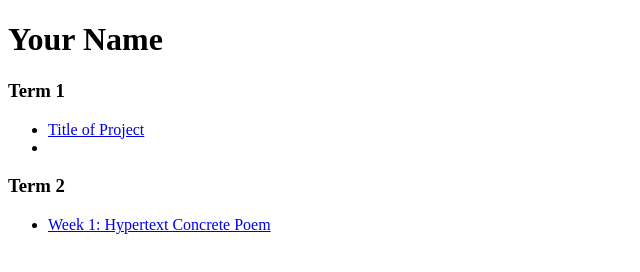
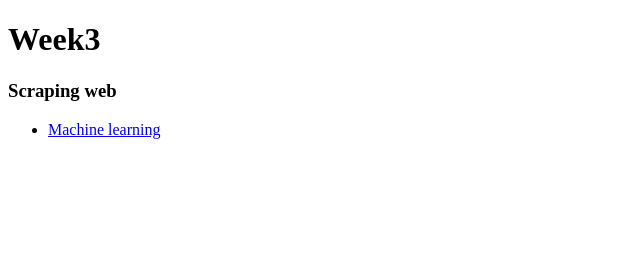
Before and after one commit to wlin005/Week3, a plain HTML site: page index.html in a window 1280 px wide. Shown: the whole page, without its empty margins (0-640 px from the left). Drawn offline with Linux system fonts and the light colour scheme.

Commit message:
machine learning

```diff
--- a/index.html
+++ b/index.html
@@ -11,29 +11,29 @@
         <!--This week we are keeping things very simple, please do not add anything extra, no CSS styling etc.-->
 
         <!--Change to your full name below-->
-        <h1>Your Name</h1>
+        <h1>Week3</h1>
 
-        <h3>Term 1</h3>
+        <h3>Scraping web</h3>
 
         <!--Add two to five links to projects from last term that you should host on github-->
         <ul>
             <li>
                 <!--This is a link, the href value should contain the url or relative path to a page. / means the root folder of the directory structure-->
-                <a href="/">Title of Project</a>
+                <a href="/">Machine learning</a>
             </li>
-            <li>
+
                 <!-- Keep adding as many new list items with links as you need-->
-            </li>
+
         </ul>
 
-        <h3>Term 2</h3>
+        <!-- <h3>Term 2</h3> -->
 
         <!-- Change the href attribute value from / to the url to your project -->
-        <ul>
+        <!--  <ul>
             <li>
                 <a href="/">Week 1: Hypertext Concrete Poem</a>
             </li>
-        </ul>
+        </ul>-->
 
     </body>
 </html>
```
